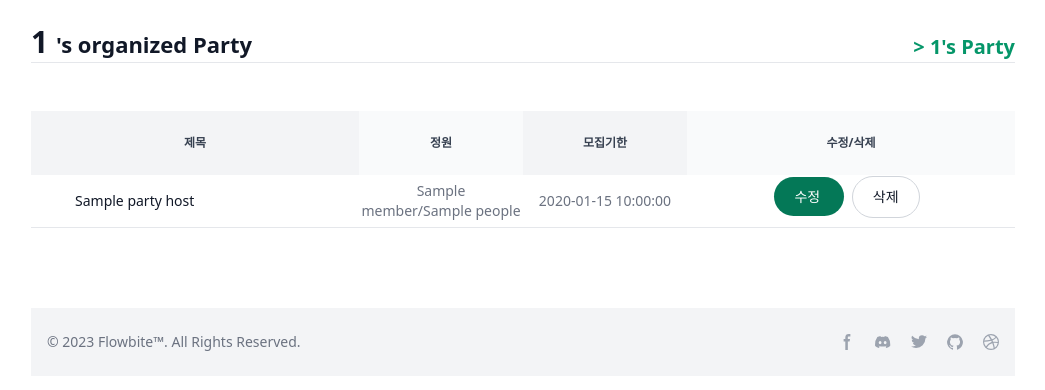
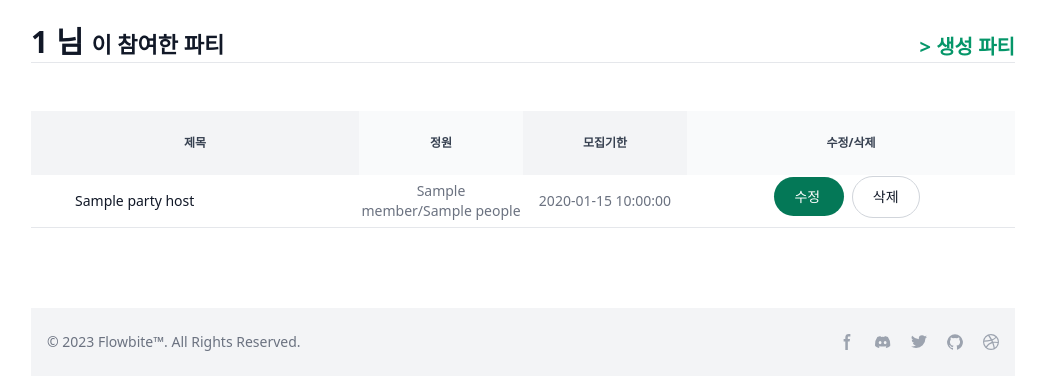
Before and after one commit to hjlee5701/Jungle-Hub, a Flask app: template templates/myPage.html in a window 1280 px wide. Shown: the part 74-464 px from the top of the page, without its empty margins (117-1162 px from the left). Run offline with Flask 3, Linux system fonts and the light colour scheme; the template is opened without the code that fills it: most values are stand-ins (such as "Sample title", 1, 10 or a date in 2020).

Commit message:
fix: [이현진] 마이 파티 페이지 텍스트 수정

```diff
--- a/templates/myPage.html
+++ b/templates/myPage.html
@@ -23,12 +23,12 @@
 <div class="relative overflow-x-auto">
     <div style="display: flex; justify-content: space-between; align-items: end;">
         <h1 class="mt-6 text-3xl font-extrabold text-gray-900 dark:text-white">
-            {{userId}}
+            {{userId}} 님
             <span class="mt-6 font-extrabold text-gray-900 dark:text-white" style="font-size: 22px;">
-                's organized Party
+                이 참여한 파티
             </span>
         </h1>
-        <a href="/myparty" class="text-green-600 hover:text-gray-800" style="font-weight: bold; font-size: 20px;"> > {{userId}}'s Party</a>
+        <a href="/myparty" class="text-green-600 hover:text-gray-800" style="font-weight: bold; font-size: 20px;"> > 생성 파티</a>
     </div>
     <hr>
     <br><br>
--- a/templates/myParty.html
+++ b/templates/myParty.html
@@ -3,12 +3,12 @@
 <div class="relative overflow-x-auto">
     <div style="display: flex; justify-content: space-between; align-items: end;">
         <h1 class="mt-6 text-3xl font-extrabold text-gray-900 dark:text-white">
-            {{userId}}
+            {{userId}} 님
             <span class="mt-6 font-extrabold text-gray-900 dark:text-white" style="font-size: 22px;">
-                's Joined Party
+                이 생성한 파티
             </span>
         </h1>
-        <a href="/mypage" class="text-green-600 hover:text-gray-800" style="font-weight: bold; font-size: 20px;"> > {{userId}}'s Party</a>
+        <a href="/mypage" class="text-green-600 hover:text-gray-800" style="font-weight: bold; font-size: 20px;"> > 참여 파티</a>
     </div>
     <hr>
     <br>
```
